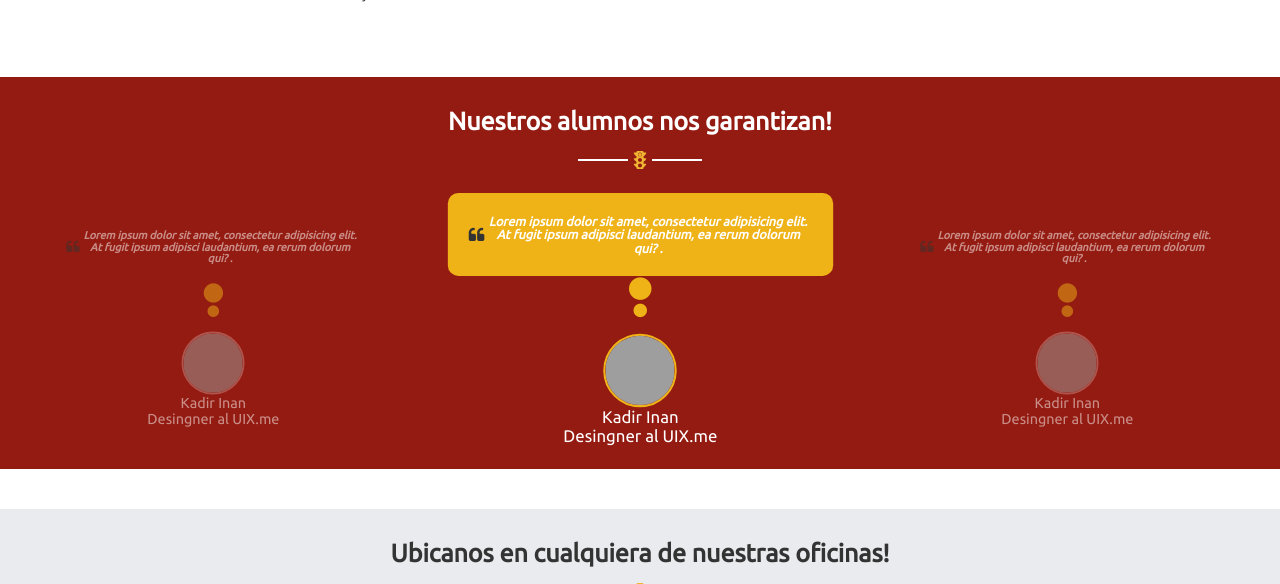
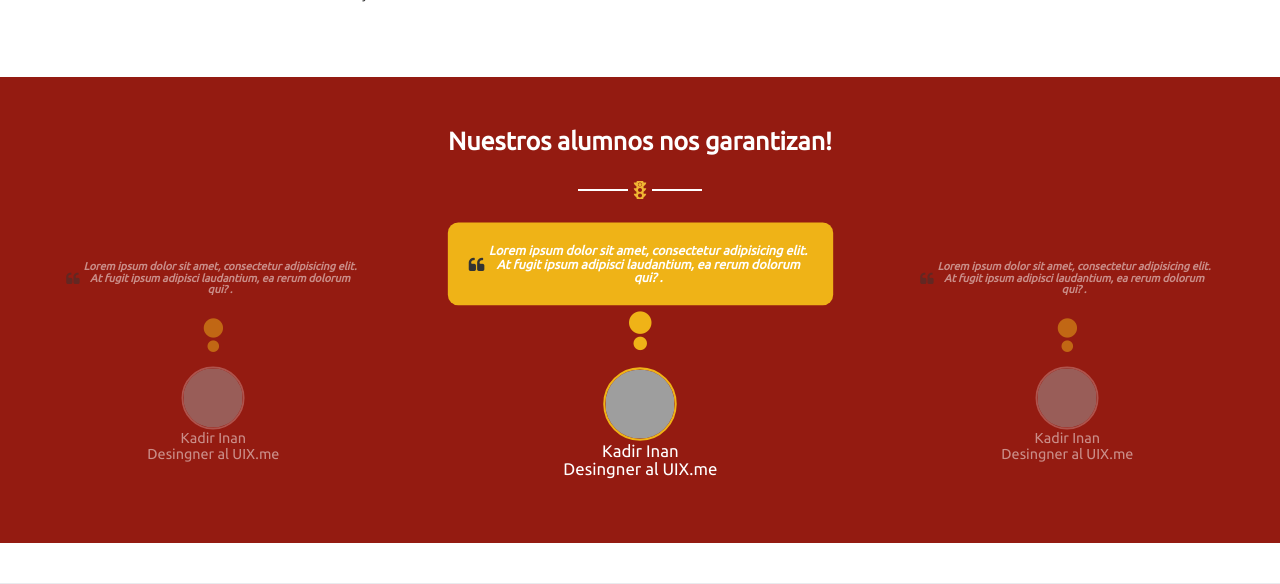
Before and after one commit to HeadCita/fenecon.pe, a Node server app: page / in a window 1280 px wide. Shown: the part 1237-1821 px from the top of the page. Run offline with Node 20, Linux system fonts and the light colour scheme; grey boxes are pictures that could not be loaded.

Commit message:
better testimony

```diff
--- a/public/css/styles.css
+++ b/public/css/styles.css
@@ -268,11 +268,12 @@ header .info-atencion {
     width: 100%;
     position: relative;
     background: #941B11;
-    padding: 30px 0;
+    padding: 50px 0;
     overflow: hidden;
 }
 .section-testimony h2{
     color: #fff;
+    padding-bottom: 10px;
 }
 .section-testimony hr{
     background: white;
@@ -280,7 +281,7 @@ header .info-atencion {
 
 .section-testimony .slider{
     display: flex;
-    width: 200%;
+    width: 100%;
 }
 
 .section-testimony .slider .section{
@@ -320,13 +321,13 @@ header .info-atencion {
     color: #EFB317;
 }
 .section-testimony .slider .section .bubble .fa-circle.one{
+    margin-top: 4px;
     font-size: 25px;
 }
 .section-testimony .slider .section .bubble .fa-circle.two{
+
     font-size: 15px;
 }
-
-
 .section-testimony .slider .section img{
     display: block;
     width: 70px;
@@ -342,6 +343,7 @@ header .info-atencion {
 }
 .section-testimony .slider .section p.work{
     font-weight: 300;
+    margin-bottom: 20px;
 }
 
 .section-testimony .slider .section.focus{
@@ -851,6 +853,10 @@ section.category-description ul li:before{
     /* 2.1.5 Section: Testimony-->*/
     .section-testimony .slide ul li .testimony-textbox{
         width: 400px;
+    }
+    .section-testimony .slider{
+        display: flex;
+        width: 200%;
     }
     /* 2.1.7 Section Contact-->*/
     .section-contact .contact-remote{
```
